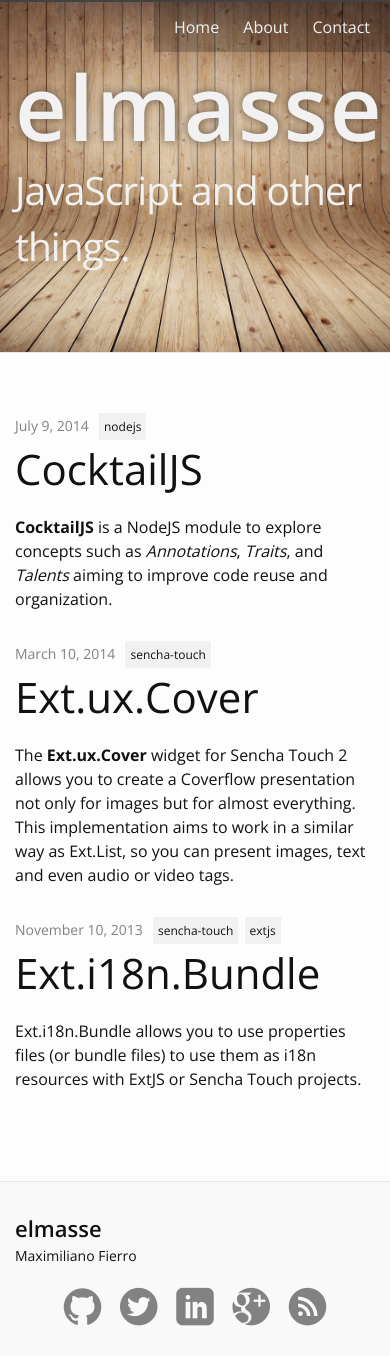
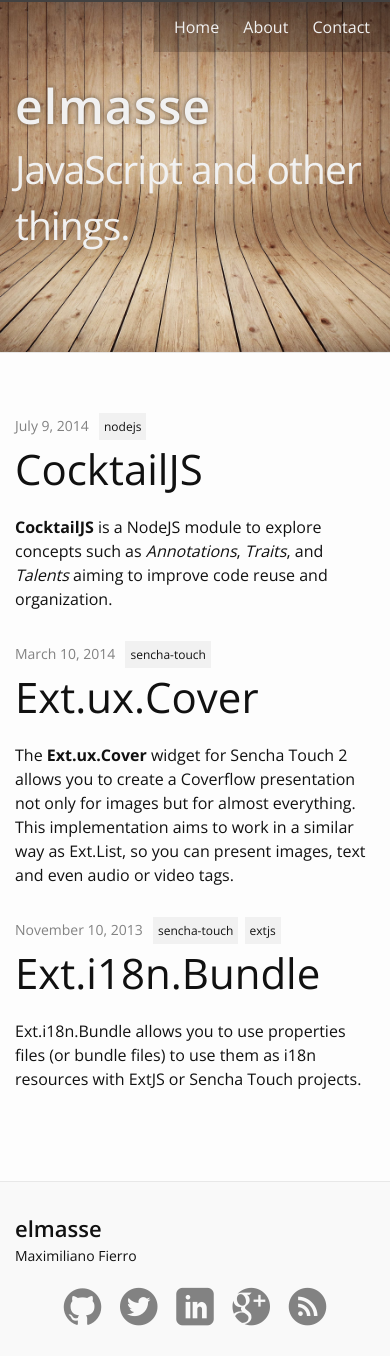
Before and after one commit to elmasse/elmasse.io, a Jekyll site: the page built from index.html, in a window 390 px wide. Built offline with Jekyll 4.4.1, drawn with Linux system fonts in a browser that asks for light colours.

Commit message:
Header size on mobile

```diff
--- a/_sass/_layout.scss
+++ b/_sass/_layout.scss
@@ -23,13 +23,6 @@
     height: $header-height;
     vertical-align: middle;
 
-    //float: left;
-    //position: absolute;
-    //top: 0;//100px;
-    //display: table;
-    //vertical-align: middle;
-    //height: 100%;
-
     &,
     &:visited {
         color: $nav-text-color;
@@ -41,6 +34,15 @@
         font-size: 90px;
         font-weight: 600;
         text-shadow: 0 0 10px #654;
+
+        @include media-query($on-palm) {
+            letter-spacing: 1px;
+            line-height: 40px;
+            font-size: 48px;
+            font-weight: 600;
+            text-shadow: 0 0 5px #654;
+
+        }
     }
 }
 
@@ -71,54 +73,7 @@
             padding-bottom: 9px;
        }
     }
-/*
-    @include media-query($on-palm) {
-        position: absolute;
-        top: 9px;
-        right: 30px;
-        background-color: $background-color;
-        border: 1px solid $grey-color-light;
-        border-radius: 5px;
-        text-align: right;
-
-        .menu-icon {
-            display: block;
-            float: right;
-            width: 36px;
-            height: 26px;
-            line-height: 0;
-            padding-top: 10px;
-            text-align: center;
-
-            > svg {
-                width: 18px;
-                height: 15px;
-
-                path {
-                    fill: $grey-color-dark;
-                }
-            }
-        }
-
-        .trigger {
-            clear: both;
-            display: none;
-        }
-
-        &:hover .trigger {
-            display: block;
-            padding-bottom: 5px;
-        }
-
-        .page-link {
-            display: block;
-            padding: 5px 10px;
-        }
-    }
-   */
 }
-
-
 
 
 /**
```
